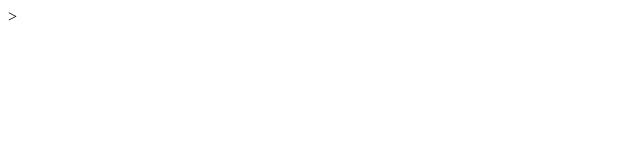
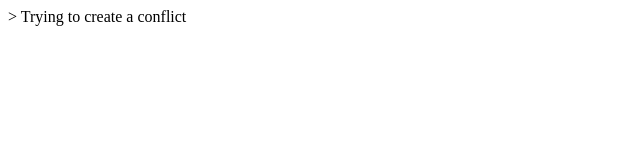
Before and after one commit to Krista-D/code-first-website, a plain HTML site: page index.html in a window 1280 px wide. Shown: the whole page, without its empty margins (0-640 px from the left). Drawn offline with Linux system fonts and the light colour scheme.

Commit message:
COnflict

```diff
--- a/index.html
+++ b/index.html
@@ -2,6 +2,7 @@
   <head>
 
   </head>>
-
+<body> Trying to create a conflict
+</body>
 
 </html>
```
